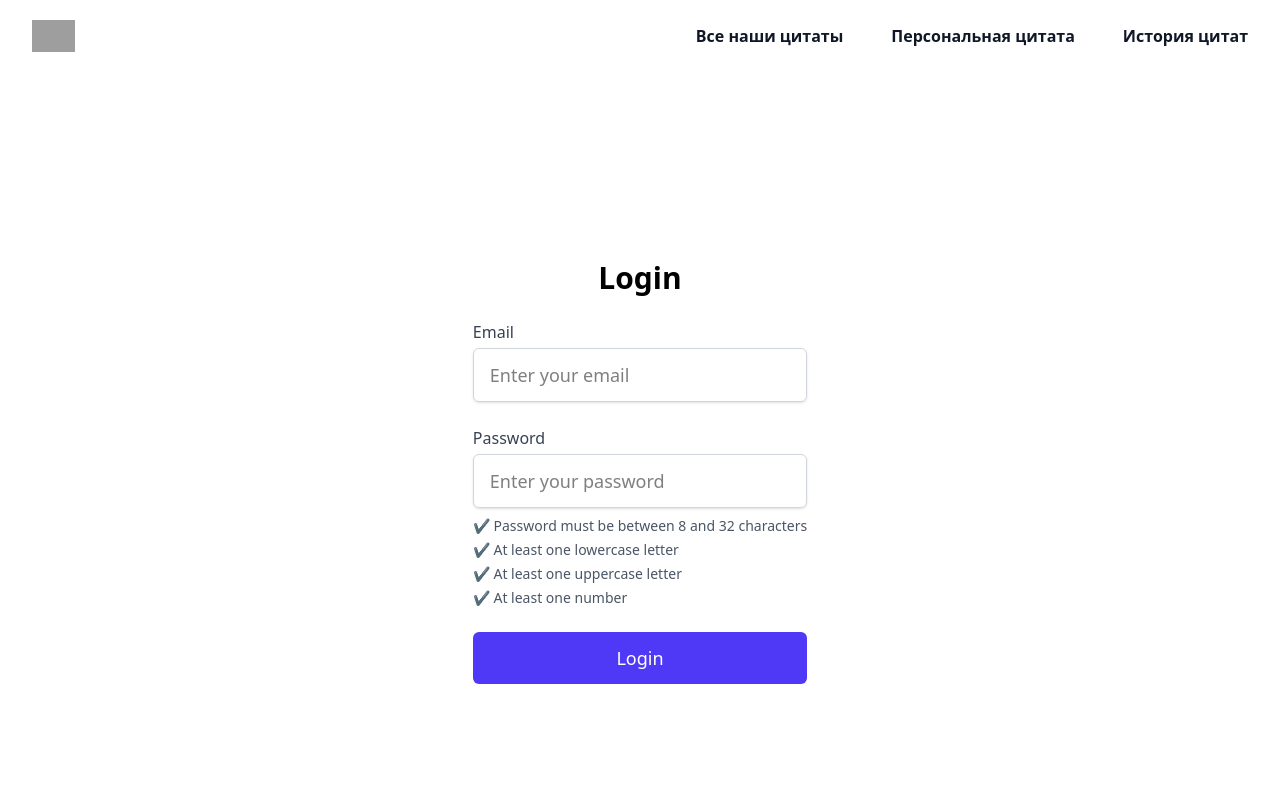
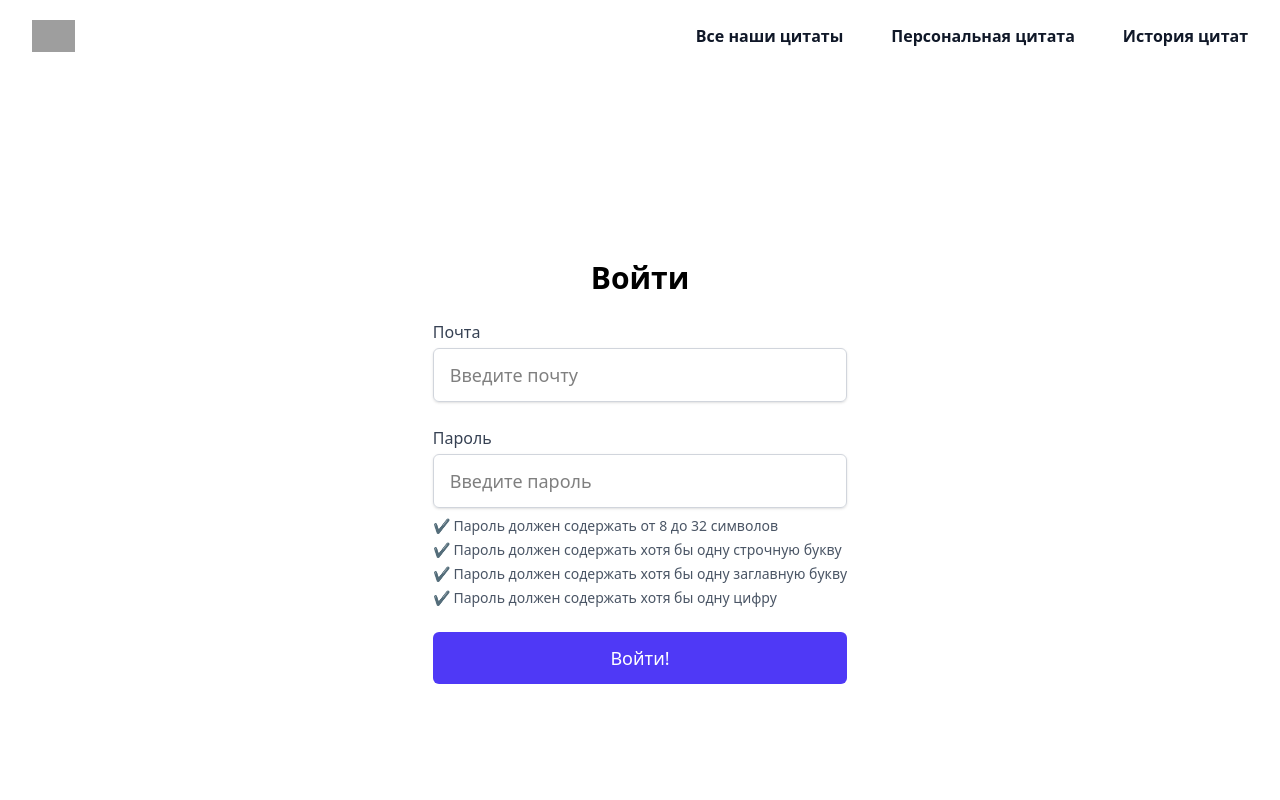
Before and after one commit to NRF24l01/vue_citate_gen, a Vue app: page /auth/login in a window 1280 px wide. Shown: the top 800 px of the page. Built offline with nearby package versions, Linux system fonts and the light colour scheme; grey boxes are pictures that could not be loaded.

Commit message:
translate login form labels and messages to Russian; add error handling for authentication and tokens saving

```diff
--- a/src/views/auth/Login.vue
+++ b/src/views/auth/Login.vue
@@ -4,11 +4,11 @@
             @submit.prevent="handleSubmit"
             class="w-full space-y-6 text-lg"
         >
-            <h2 class="text-3xl font-bold text-center">Login</h2>
+            <h2 class="text-3xl font-bold text-center">Войти</h2>
 
             <!-- Email Field -->
             <div>
-                <label for="email" class="block text-base font-medium text-gray-700">Email</label>
+                <label for="email" class="block text-base font-medium text-gray-700">Почта</label>
                 <input
                     v-model="email"
                     @input="validateEmail"
@@ -18,14 +18,14 @@
                     ]"
                     type="email"
                     id="email"
-                    placeholder="Enter your email"
+                    placeholder="Введите почту"
                 />
                 <p v-if="errors.email" class="text-red-500 text-sm mt-1">{{ errors.email }}</p>
             </div>
 
             <!-- Password Field -->
             <div>
-                <label for="password" class="block text-base font-medium text-gray-700">Password</label>
+                <label for="password" class="block text-base font-medium text-gray-700">Пароль</label>
                 <input
                     v-model="password"
                     @input="validatePassword"
@@ -35,32 +35,35 @@
                     ]"
                     type="password"
                     id="password"
-                    placeholder="Enter your password"
+                    placeholder="Введите пароль"
                 />
                 <p v-if="errors.password" class="text-red-500 text-sm mt-1">{{ errors.password }}</p>
                 <!-- Password Requirements -->
                 <ul class="mt-2 space-y-1 text-sm text-gray-600">
                     <li :class="password.length >= 8 && password.length <= 32 ? 'text-green-600' : ''">
-                        ✔ Password must be between 8 and 32 characters
+                        ✔ Пароль должен содержать от 8 до 32 символов
                     </li>
                     <li :class="/[a-z]/.test(password) ? 'text-green-600' : ''">
-                        ✔ At least one lowercase letter
+                        ✔ Пароль должен содержать хотя бы одну строчную букву
                     </li>
                     <li :class="/[A-Z]/.test(password) ? 'text-green-600' : ''">
-                        ✔ At least one uppercase letter
+                        ✔ Пароль должен содержать хотя бы одну заглавную букву
                     </li>
                     <li :class="/\d/.test(password) ? 'text-green-600' : ''">
-                        ✔ At least one number
+                        ✔ Пароль должен содержать хотя бы одну цифру
                     </li>
                 </ul>
             </div>
+
+            <!-- Authentication Error -->
+            <p v-if="errors.global" class="text-red-500 text-lg text-center mt-2">{{ errors.global }}</p>
 
             <!-- Submit Button -->
             <button
                 type="submit"
                 class="w-full bg-indigo-600 text-white py-3 px-4 rounded-md hover:bg-indigo-700 focus:outline-none focus:ring-2 focus:ring-indigo-500 focus:ring-offset-2"
             >
-                Login
+                Войти!
             </button>
         </form>
     </div>
@@ -69,10 +72,12 @@
 <script setup lang="ts">
 import { ref } from "vue";
 import axios from "axios";
+import { useRouter } from "vue-router";
 
+const router = useRouter();
 const email = ref("");
 const password = ref("");
-const errors = ref<{ email?: string; password?: string }>({});
+const errors = ref<{ email?: string; password?: string; global?: string }>({});
 
 const validateEmail = () => {
     if (!email.value) {
@@ -109,13 +114,32 @@ const handleSubmit = async () => {
         const response = await axios.post(`${import.meta.env.VITE_BACKEND_URL}/auth/login`, {
             email: email.value,
             password: password.value,
+        },
+        {
+            withCredentials: true,
         });
 
         console.log("Login successful:", response.data);
-        // Handle successful login (e.g., store token, redirect)
+
+        if (errors.value.global) {
+            errors.value.global = "Данные для входа верны.";
+        }
+
+        localStorage.setItem("access_token", response.data.access_token);
+
+        router.push({ name: "home" });
     } catch (error) {
         const err = error as any;
-        console.error("Login failed:", err.response?.data || err.message);
+
+        if (err.response?.status === 401) {
+            errors.value.global = "Данные для входа неверны.";
+            console.error("Unauthorized: Invalid credentials (401)");
+        } else if (err.response?.status === 400) {
+            errors.value.global = "Валидация не пройдена. Проверьте соблюдение требований.";
+            console.error("Unauthorized: bad request (400)");
+        } else {
+            console.error("Login failed:", err.response?.data || err.message);
+        }
         // Handle login error (e.g., show error message)
     }
 };
```
